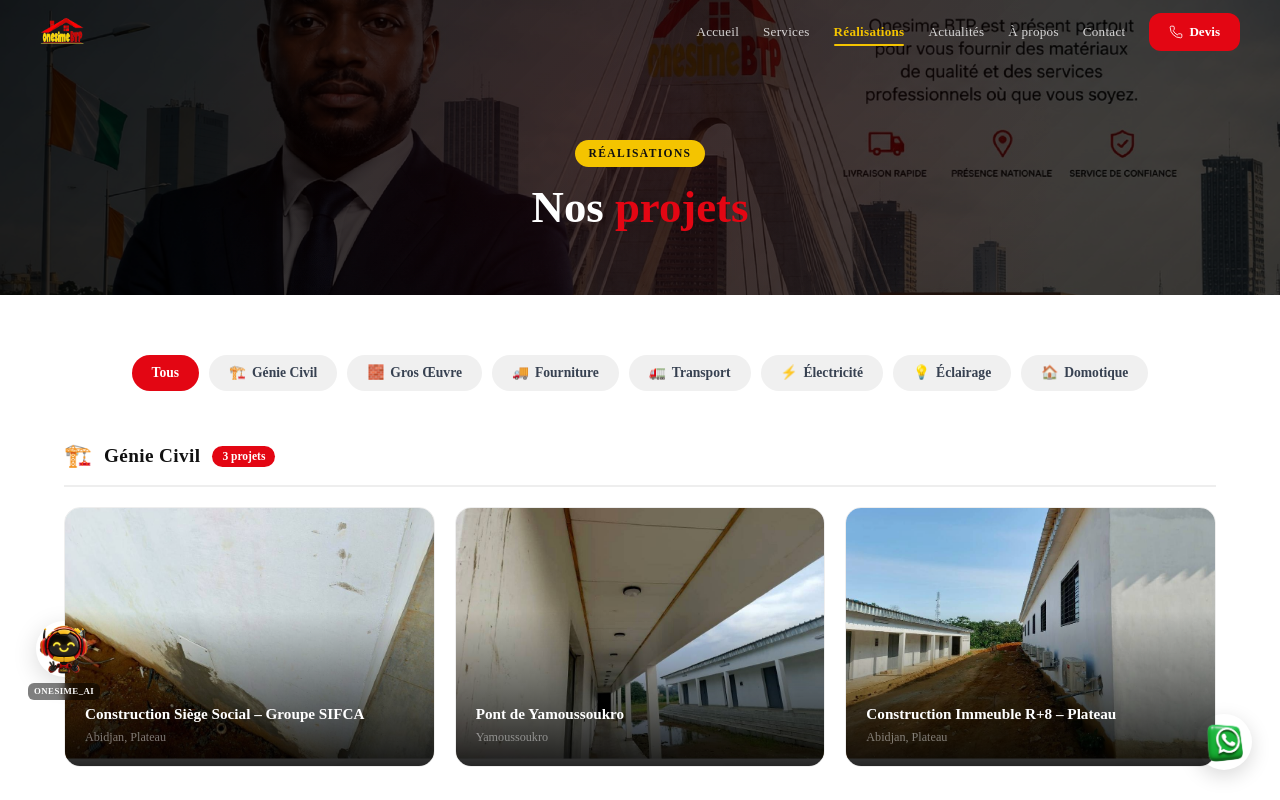
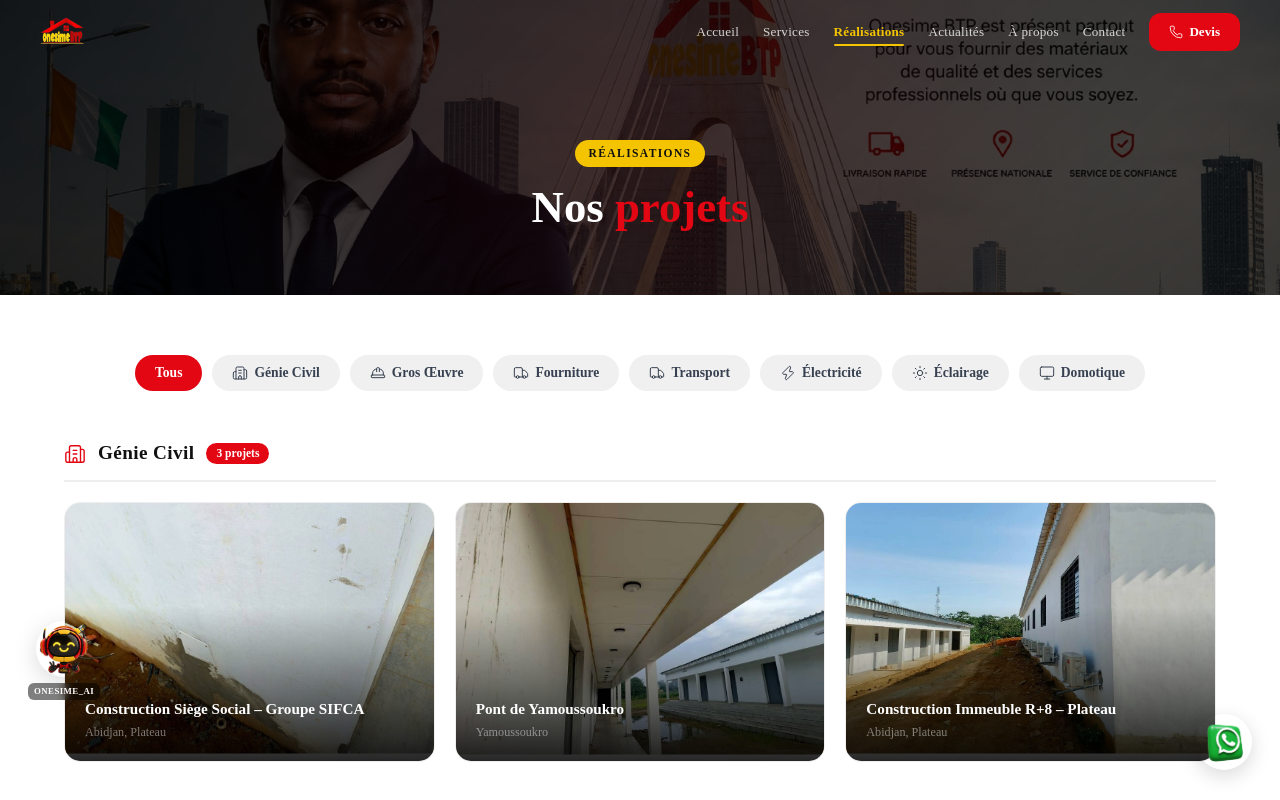
Before and after one commit to christiandoh/Onesime_BTP, a React (Vite) app: page /realisations in a window 1280 px wide. Shown: the top 800 px of the page. Built offline with nearby package versions, Linux system fonts and the light colour scheme.

Commit message:
fix: icones lucide au lieu d'emojis

```diff
--- a/src/components/Icon.tsx
+++ b/src/components/Icon.tsx
@@ -7,6 +7,7 @@ import {
   Home, Image, Info,
   Zap, Sun, Monitor,
   FileText, CheckCircle,
+  HardHat,
 } from 'lucide-react'
 import type { LucideIcon } from 'lucide-react'
 
@@ -19,6 +20,7 @@ const iconMap: Record<string, LucideIcon> = {
   Home, Image, Info,
   Zap, Sun, Monitor,
   FileText, CheckCircle,
+  HardHat,
 }
 
 export default function Icon({ name, size = 22, strokeWidth = 1.5, color }: {
--- a/src/pages/Realisations.tsx
+++ b/src/pages/Realisations.tsx
@@ -1,6 +1,7 @@
 import { useState, useMemo } from 'react'
 import { motion } from 'framer-motion'
 import ZoomableImage from '../components/ZoomableImage'
+import Icon from '../components/Icon'
 import { asset } from '../utils/asset'
 import { ONESIME } from '../data/content'
 import { slideUp, staggerContainer, itemSlideUp } from '../data/animations'
@@ -8,13 +9,13 @@ import { slideUp, staggerContainer, itemSlideUp } from '../data/animations'
 const categories = [...new Set(ONESIME.projects.map(p => p.category))]
 
 const categoryIcons: Record<string, string> = {
-  'Génie Civil': '🏗️',
-  'Gros Œuvre': '🧱',
-  'Électricité': '⚡',
-  'Éclairage': '💡',
-  'Domotique': '🏠',
-  'Fourniture': '🚚',
-  'Transport': '🚛',
+  'Génie Civil': 'Building2',
+  'Gros Œuvre': 'HardHat',
+  'Électricité': 'Zap',
+  'Éclairage': 'Sun',
+  'Domotique': 'Monitor',
+  'Fourniture': 'Truck',
+  'Transport': 'Truck',
 }
 
 export default function Realisations() {
@@ -88,7 +89,7 @@ export default function Realisations() {
                   display: 'flex', alignItems: 'center', gap: 6,
                 }}
               >
-                <span>{categoryIcons[cat] || '📋'}</span>
+                <Icon name={categoryIcons[cat] || 'Briefcase'} size={16} color={activeCategory === cat ? 'white' : '#374151'} />
                 {cat}
               </button>
             ))}
@@ -108,7 +109,7 @@ export default function Realisations() {
                 display: 'flex', alignItems: 'center', gap: 12, marginBottom: 20,
                 paddingBottom: 12, borderBottom: '2px solid #eee',
               }}>
-                <span style={{ fontSize: '1.4rem' }}>{categoryIcons[cat] || '📋'}</span>
+                <Icon name={categoryIcons[cat] || 'Briefcase'} size={22} color="#E30613" />
                 <h2 style={{
                   fontSize: '1.2rem', fontWeight: 700, margin: 0, color: '#111',
                   letterSpacing: '0.02em',
```
